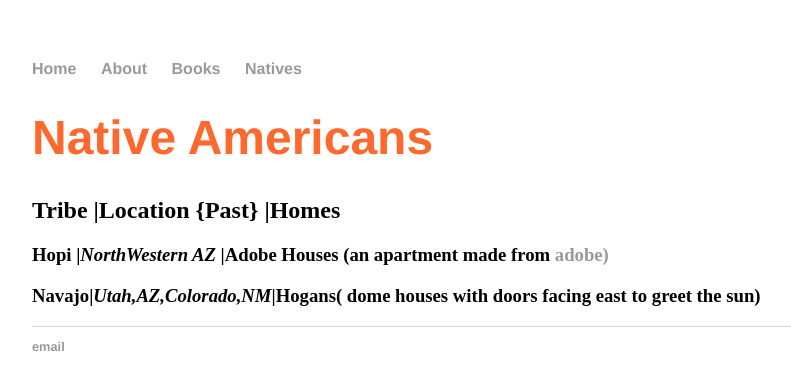
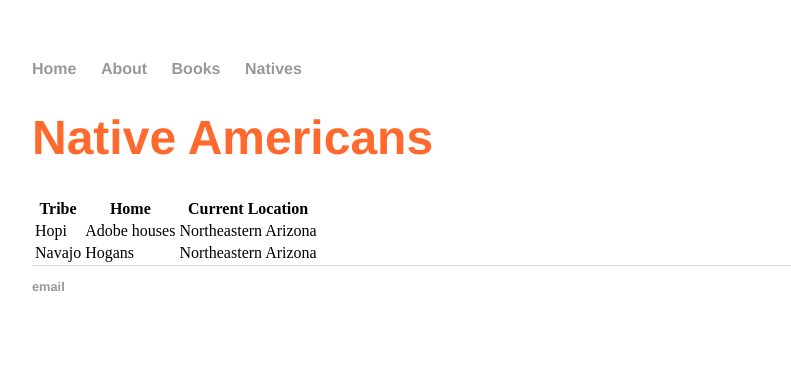
Before and after one commit to meerkatbhat/meerkatbhat, a Jekyll site: the page built from NA/index.html, in a window 1280 px wide. Shown: the top 390 px of the page, without its empty margins (160-951 px from the left). Built offline with Jekyll 4.4.1, drawn with Linux system fonts in a browser that asks for light colours.

Commit message:
Update index.html

```diff
--- a/NA/index.html
+++ b/NA/index.html
@@ -15,7 +15,26 @@ title: Meera B
 
 	</style>
 <body>
-	<h2> Tribe |Location {Past}             |Homes</h2>
-	<h3> Hopi  |<em>NorthWestern AZ    </em>|<strong>Adobe Houses (an apartment made from <a href="https://www.merriam-webster.com/dictionary/adobe">adobe)</a></strong></h3>
-	<h3> Navajo|<em>Utah,AZ,Colorado,NM</em>|<strong>Hogans( dome houses with doors facing east to greet the sun)</strong> </h3>
+	 <table>
+            <thead>
+                <tr>
+                    <th>Tribe</th>
+                    <th>Home</th>
+                    <th>Current Location</th>
+                </tr>
+            </thead>
+            <tbody>
+                <tr>
+                    <td>Hopi</td>
+                    <td>Adobe houses</td>
+                    <td>Northeastern Arizona</td>
+                </tr>
+                <tr>
+                    <td>Navajo</td>
+                    <td>Hogans</td>
+                    <td>Northeastern Arizona</td>
+                </tr>
+
+            </tbody>
+        </table>
 		</body>
```
